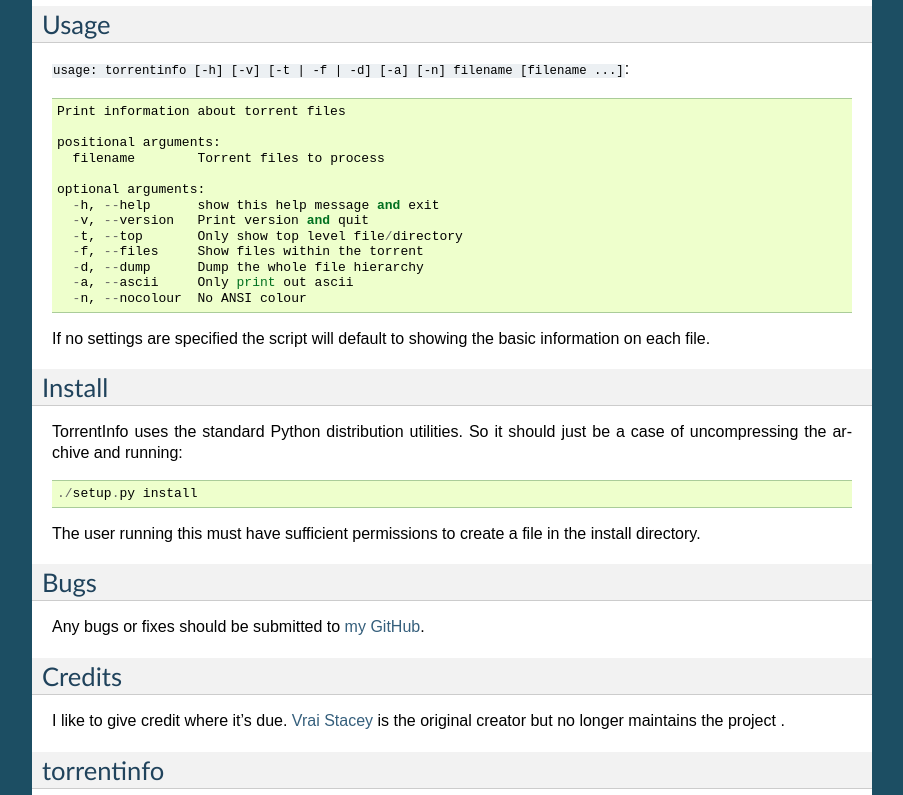
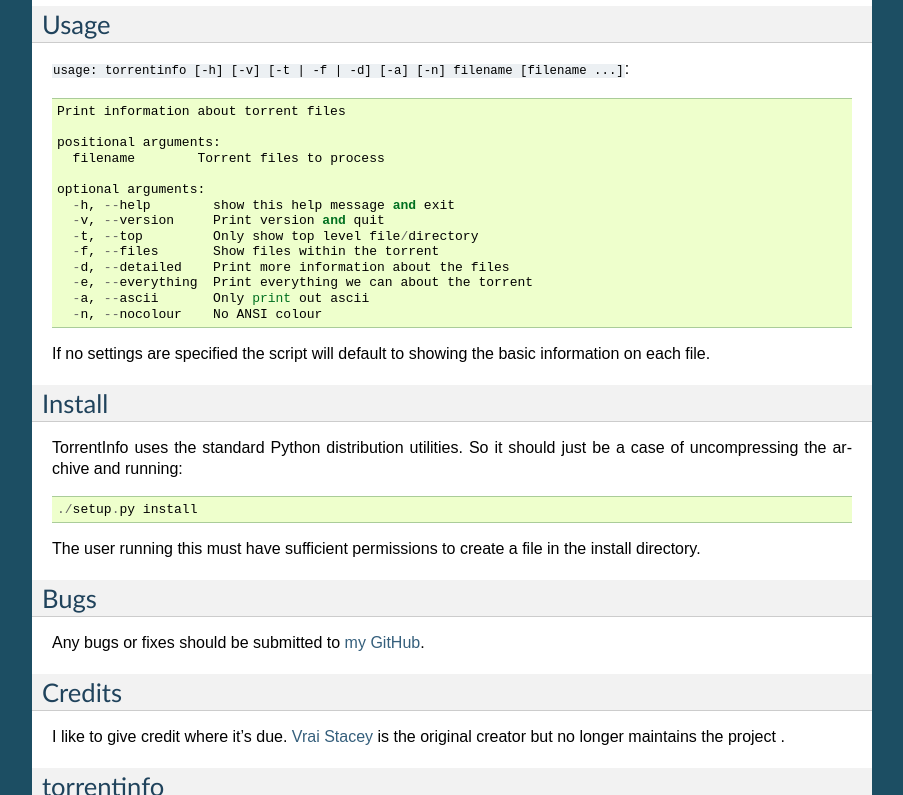
Before and after one commit to Fuuzetsu/torrentinfo, a Sphinx documentation site: the page built from doc/index.rst, in a window 1280 px wide and 900 px high, scrolled down 711 px, cut to the strip 0-795 px from the top of the window. Shown: the whole strip, without its empty margins (198-1101 px from the left). Built offline with Sphinx 7.4.7, drawn with Linux system fonts in a browser that asks for light colours; formulas are drawn with MathJax 3.

Commit message:
Update argument information in docs

```diff
--- a/doc/index.rst
+++ b/doc/index.rst
@@ -46,13 +46,14 @@
     filename        Torrent files to process
 
   optional arguments:
-    -h, --help      show this help message and exit
-    -v, --version   Print version and quit
-    -t, --top       Only show top level file/directory
-    -f, --files     Show files within the torrent
-    -d, --dump      Dump the whole file hierarchy
-    -a, --ascii     Only print out ascii
-    -n, --nocolour  No ANSI colour
+    -h, --help        show this help message and exit
+    -v, --version     Print version and quit
+    -t, --top         Only show top level file/directory
+    -f, --files       Show files within the torrent
+    -d, --detailed    Print more information about the files
+    -e, --everything  Print everything we can about the torrent
+    -a, --ascii       Only print out ascii
+    -n, --nocolour    No ANSI colour
 
 
 If no settings are specified the script will default to showing the basic
```
